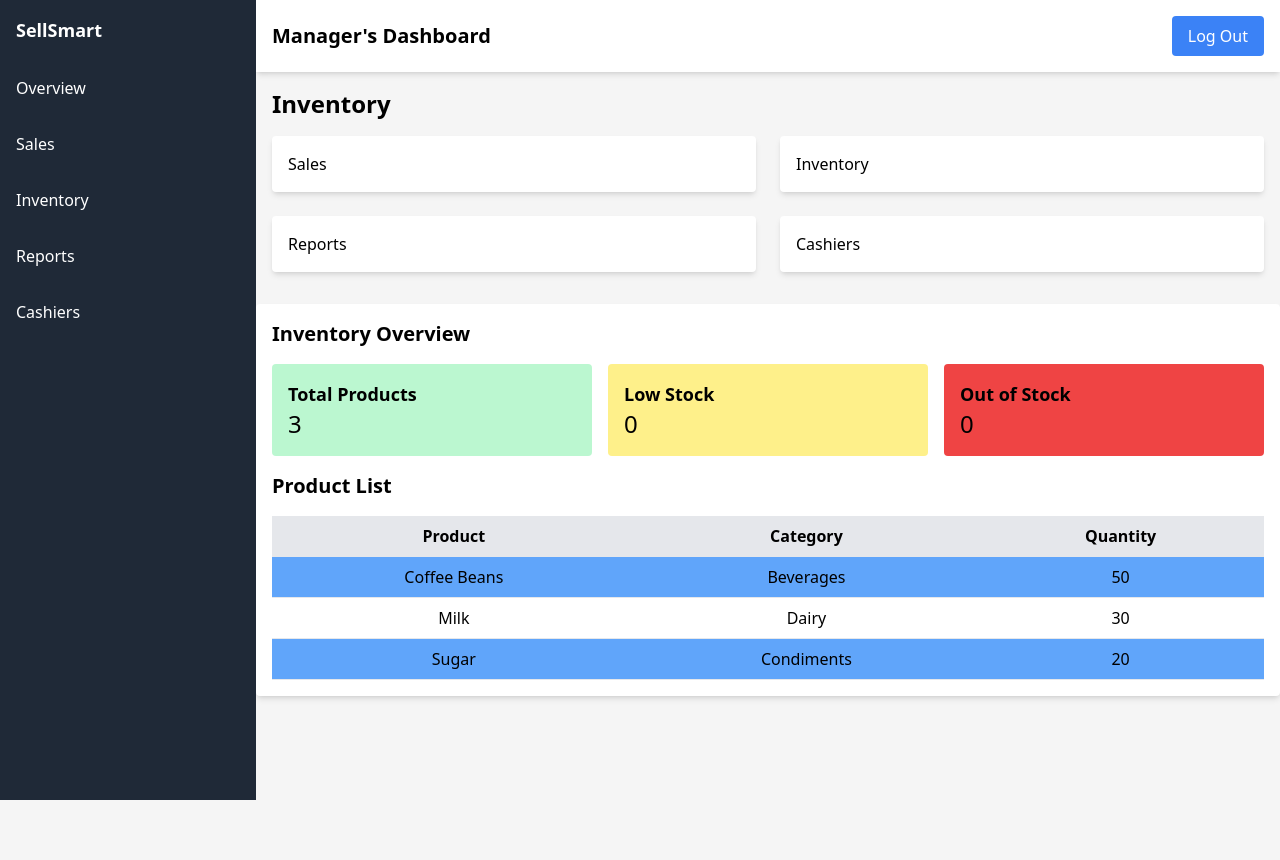
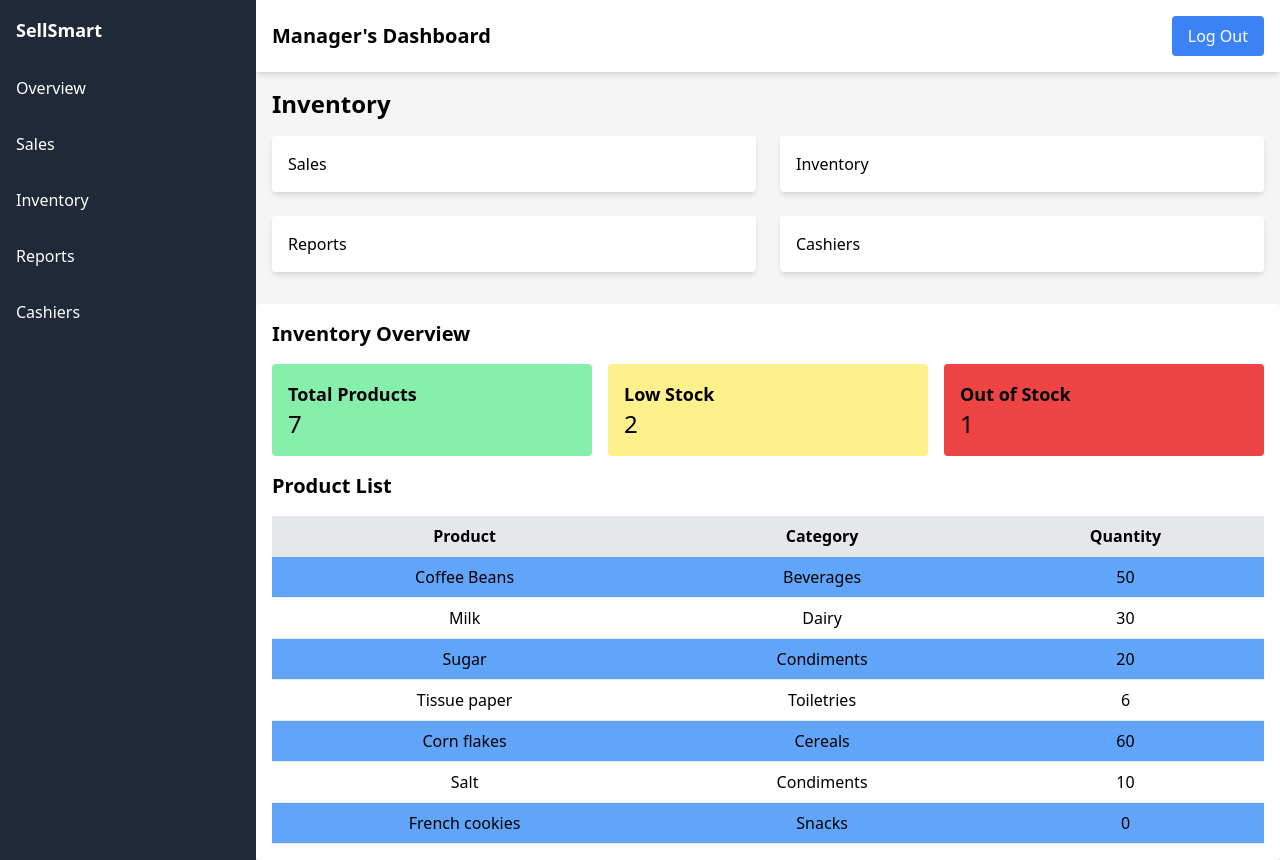
Before and after one commit to Ishahtech/SellSmart, a React (Vite) app: page /Manager in a window 1280 px wide. Both pictures are taken after a click on the element "Inventory". Before the commit the page ends 800 px from the top, so only its background shows below. Built offline with nearby package versions, Linux system fonts and the light colour scheme.

Commit message:
fix: adjust styling

```diff
--- a/src/components/ManagerDashboard/InventoryContent.jsx
+++ b/src/components/ManagerDashboard/InventoryContent.jsx
@@ -5,6 +5,10 @@ const InventoryContent = () => {
     { id: 1, name: "Coffee Beans", quantity: 50, category: "Beverages" },
     { id: 2, name: "Milk", quantity: 30, category: "Dairy" },
     { id: 3, name: "Sugar", quantity: 20, category: "Condiments" },
+    { id: 4, name: "Tissue paper", quantity: 6, category: "Toiletries" },
+    { id: 5, name: "Corn flakes", quantity: 60, category: "Cereals" },
+    { id: 6, name: "Salt", quantity: 10, category: "Condiments" },
+    { id: 7, name: "French cookies", quantity: 0, category: "Snacks" },
     // Add more inventory data as needed
   ];
 
@@ -12,7 +16,7 @@ const InventoryContent = () => {
     <div className="p-4 bg-white shadow-md rounded mt-4">
       <h3 className="text-xl font-bold mb-4">Inventory Overview</h3>
       <div className="grid grid-cols-1 lg:grid-cols-3 gap-4">
-        <div className="p-4 bg-green-200 rounded">
+        <div className="p-4 bg-green-300 rounded">
           <h4 className="text-lg font-bold">Total Products</h4>
           <p className="text-2xl">{inventoryData.length}</p>
         </div>
--- a/src/components/ManagerDashboard/ReportsContent.jsx
+++ b/src/components/ManagerDashboard/ReportsContent.jsx
@@ -72,7 +72,7 @@ const ReportsContent = () => {
     <div className="p-4 bg-white shadow-md rounded mt-4">
       <h3 className="text-xl font-bold mb-4">Reports Overview</h3>
       <div className="grid grid-cols-1 lg:grid-cols-3 gap-4">
-        <div className="p-4 bg-green-200 rounded">
+        <div className="p-4 bg-green-300 rounded">
           <h4 className="text-lg font-bold">Total Reports</h4>
           <p className="text-2xl">{reportData.length}</p>
         </div>
```
